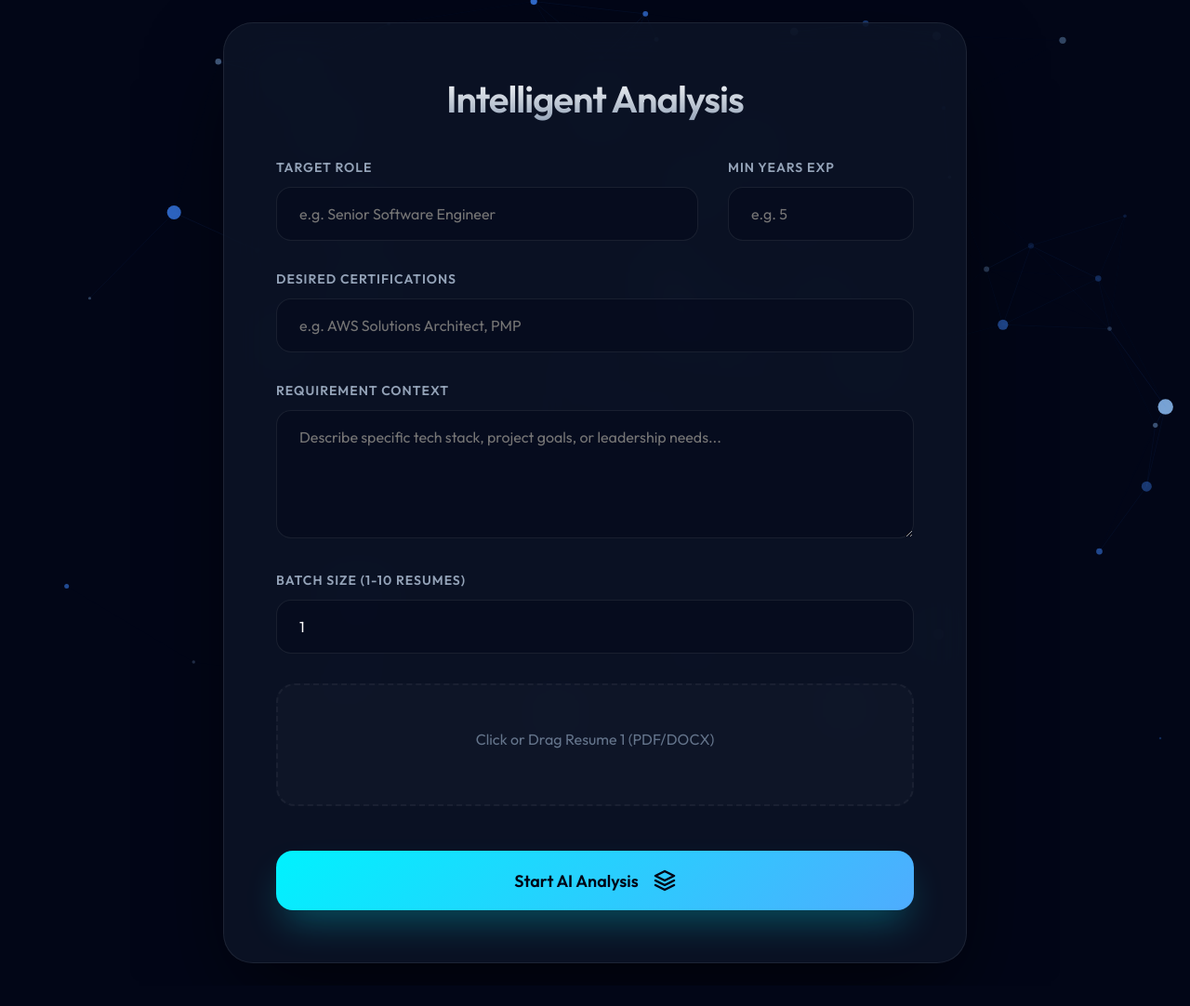
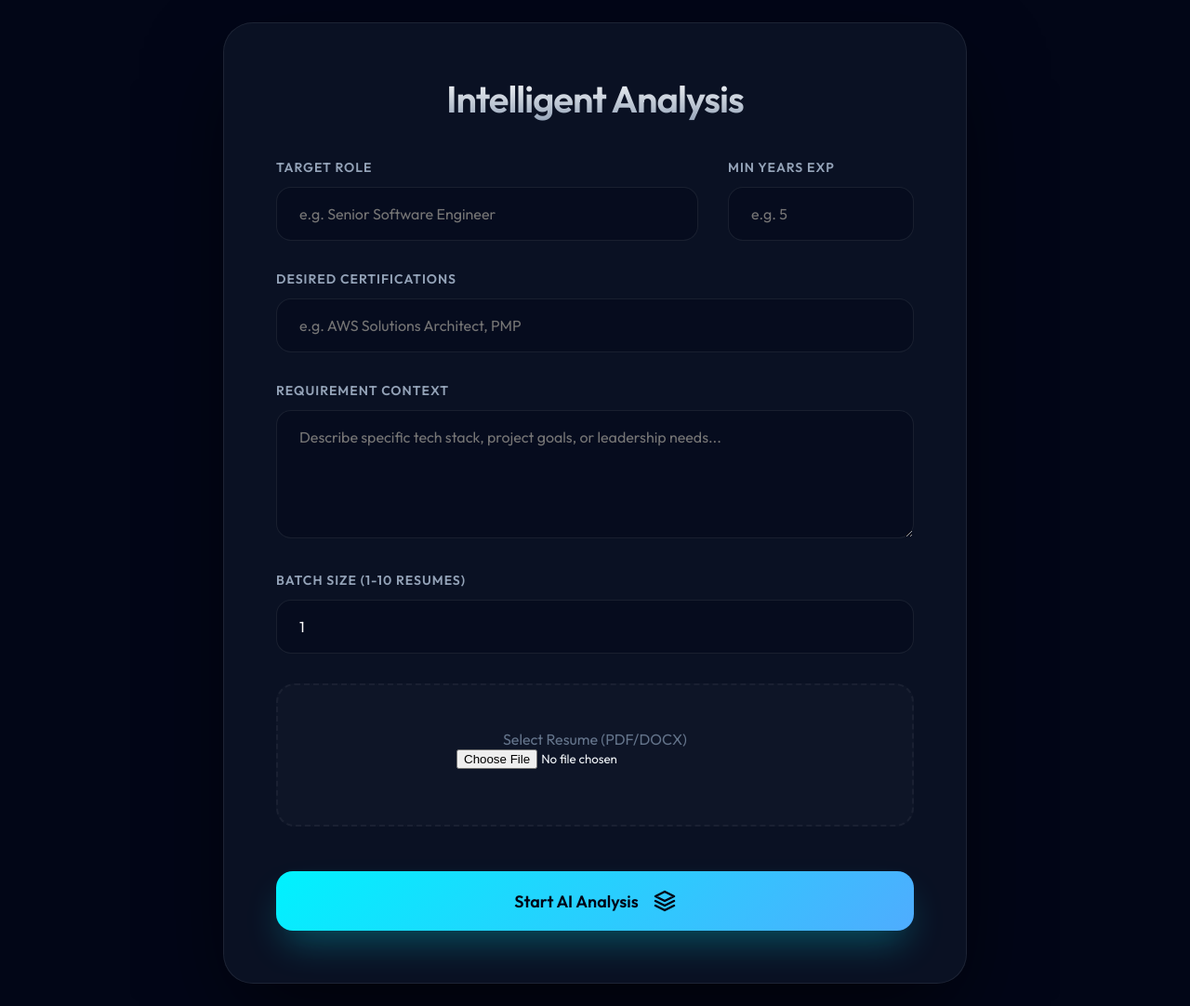
Before and after one commit to hackerdrop25-collab/automated-resume-analyser, a Flask app: page /upload in a window 1280 px wide. Shown: the whole page at 93% size. Before the commit the page ends 1036 px from the top, so only its background shows below. Run offline with Flask 3, Linux system fonts and the light colour scheme; data comes from the database, SQL or seed files in the repository.

Commit message:
feat: Add `upload.html` template for the resume analysis dashboard and remove the `package.json` file.

```diff
--- a/static/js/nexus.js
+++ /dev/null
@@ -1,176 +0,0 @@
-/**
- * Resume Analysis Pro Ultra-Premium Background Animation
- * "The Nexus Flow" - Dynamic Geometric Web & Ethereal Orbs
- */
-
-class NexusAnimation {
-    constructor() {
-        this.particleCanvas = document.createElement('canvas');
-        this.ctx = this.particleCanvas.getContext('2d');
-        this.particles = [];
-        this.mouse = { x: -100, y: -100, radius: 250 };
-        this.theme = 'dark';
-        this.hue = 220; // Base hue for blue
-        this.time = 0;
-
-        this.init();
-    }
-    init() {
-        this.particleCanvas.id = 'bg-animation-canvas';
-        this.particleCanvas.style.position = 'fixed';
-        this.particleCanvas.style.top = '0';
-        this.particleCanvas.style.left = '0';
-        this.particleCanvas.style.width = '100vw';
-        this.particleCanvas.style.height = '100vh';
-        this.particleCanvas.style.zIndex = '-1';
-        this.particleCanvas.style.pointerEvents = 'none';
-        this.particleCanvas.style.opacity = '1';
-        this.particleCanvas.style.background = 'transparent';
-        document.body.prepend(this.particleCanvas);
-
-        window.addEventListener('resize', () => this.resize());
-        window.addEventListener('mousemove', (e) => {
-            this.mouse.x = e.clientX;
-            this.mouse.y = e.clientY;
-        });
-
-        this.resize();
-        this.animate();
-
-        // Observe theme changes
-        const observer = new MutationObserver(() => this.updateTheme());
-        observer.observe(document.documentElement, { attributes: true, attributeFilter: ['data-theme'] });
-        this.updateTheme();
-    }
-
-    updateTheme() {
-        const newTheme = document.documentElement.getAttribute('data-theme') || 'dark';
-        if (this.theme !== newTheme) {
-            this.theme = newTheme;
-            // Transition effect: burst particles or just change colors
-            this.createParticles();
-        }
-    }
-
-    resize() {
-        this.width = this.particleCanvas.width = window.innerWidth;
-        this.height = this.particleCanvas.height = window.innerHeight;
-        this.createParticles();
-    }
-    getThemeColors() {
-        switch (this.theme) {
-            case 'dark':
-                return {
-                    primary: '60, 130, 246', // Blue 500
-                    secondary: '147, 197, 253', // Blue 300
-                    accent: '37, 99, 235', // Blue 600
-                    bg: '10, 15, 30'
-                };
-            case 'eye-protection':
-                return {
-                    primary: '217, 119, 6', // Amber 600
-                    secondary: '251, 191, 36', // Amber 400
-                    accent: '146, 64, 14', // Amber 800
-                    bg: '25, 20, 15'
-                };
-            default: // light
-                return {
-                    primary: '37, 99, 235', // Blue 600
-                    secondary: '96, 165, 250', // Blue 400
-                    accent: '29, 78, 216', // Blue 700
-                    bg: '255, 255, 255'
-                };
-        }
-    }
-
-    createParticles() {
-        this.particles = [];
-        const count = Math.min(80, Math.floor((this.width * this.height) / 15000));
-        const colors = this.getThemeColors();
-
-        for (let i = 0; i < count; i++) {
-            this.particles.push({
-                x: Math.random() * this.width,
-                y: Math.random() * this.height,
-                z: Math.random() * 3 + 1, // Reduced depth range for better visibility
-                vx: (Math.random() - 0.5) * 0.4,
-                vy: (Math.random() - 0.5) * 0.4,
-                size: Math.random() * 4 + 2, // Increased size
-                color: Math.random() > 0.5 ? colors.primary : colors.secondary,
-                pulse: Math.random() * Math.PI * 2,
-                pulseSpeed: 0.02 + Math.random() * 0.03
-            });
-        }
-    }
-
-    animate() {
-        this.ctx.clearRect(0, 0, this.width, this.height);
-        this.time += 0.01;
-        const colors = this.getThemeColors();
-
-        this.particles.forEach((p, i) => {
-            // Movement with depth-based speed
-            p.x += p.vx * (1 / p.z);
-            p.y += p.vy * (1 / p.z);
-
-            // Screen wrap
-            if (p.x < -50) p.x = this.width + 50;
-            if (p.x > this.width + 50) p.x = -50;
-            if (p.y < -50) p.y = this.height + 50;
-            if (p.y > this.height + 50) p.y = -50;
-
-            // Mouse repulsion/attraction logic
-            const dx = this.mouse.x - p.x;
-            const dy = this.mouse.y - p.y;
-            const dist = Math.sqrt(dx * dx + dy * dy);
-
-            let extraSize = 0;
-            if (dist < this.mouse.radius) {
-                const force = (1 - dist / this.mouse.radius);
-                p.x -= dx * force * 0.03;
-                p.y -= dy * force * 0.03;
-                extraSize = force * 8;
-            }
-
-            // Pulse effect
-            p.pulse += p.pulseSpeed;
-            const pulseFactor = Math.sin(p.pulse) * 0.4 + 0.6;
-            const opac = (0.4 + (1 / p.z) * 0.5) * pulseFactor; // Increased base opacity
-
-            // Draw particle (node)
-            this.ctx.beginPath();
-            this.ctx.arc(p.x, p.y, (p.size + extraSize) * (2 / p.z), 0, Math.PI * 2);
-            this.ctx.fillStyle = `rgba(${p.color}, ${opac})`;
-            this.ctx.fill();
-
-            // Connections
-            for (let j = i + 1; j < this.particles.length; j++) {
-                const p2 = this.particles[j];
-                const ldx = p.x - p2.x;
-                const ldy = p.y - p2.y;
-                const ldist = Math.sqrt(ldx * ldx + ldy * ldy);
-
-                if (ldist < 180) { // Increased distance for more lines
-                    const lineOpac = (1 - ldist / 180) * 0.3 * (1 / p.z); // Doubled line opacity
-                    this.ctx.beginPath();
-                    this.ctx.moveTo(p.x, p.y);
-                    this.ctx.lineTo(p2.x, p2.y);
-                    this.ctx.strokeStyle = `rgba(${colors.primary}, ${lineOpac})`;
-                    this.ctx.lineWidth = 0.8;
-                    this.ctx.stroke();
-                }
-            }
-        });
-
-        requestAnimationFrame(() => this.animate());
-    }
-}
-
-// Initialized when the script loads
-if (document.readyState === 'loading') {
-    document.addEventListener('DOMContentLoaded', () => {
-        window.nexusAnimation = new NexusAnimation();
-    });
-} else {
-    window.nexusAnimation = new NexusAnimation();
-}
--- a/templates/upload.html
+++ b/templates/upload.html
@@ -228,7 +228,7 @@
 </head>
 
 <body>
-    <script src="{{ url_for('static', filename='js/nexus.js') }}"></script>
+
 
     <div id="loading" class="loading-overlay">
         <div class="spinner"></div>
@@ -282,10 +282,9 @@
 
             <div id="file-inputs" style="margin-top: 1.5rem;">
                 <!-- Inputs generated here -->
-                <div class="drop-zone" onclick="document.getElementById('file-1').click()">
-                    <p style="color: #64748b; font-weight: 500;">Click or Drag Resume 1 (PDF/DOCX)</p>
-                    <input type="file" id="file-1" name="resume_1" accept=".pdf,.docx" style="display: none;" required
-                        onchange="updateLabel(1)">
+                <div class="drop-zone">
+                    <p style="color: #64748b; font-weight: 500;">Select Resume (PDF/DOCX)</p>
+                    <input type="file" id="file-1" name="resume_1" accept=".pdf,.docx" required>
                     <p id="label-1"
                         style="color: var(--primary); margin-top: 0.75rem; font-weight: 700; font-size: 0.875rem;">
                     </p>
@@ -302,52 +301,7 @@
         </form>
     </div>
 
-    <script>
-        function generateInputs() {
-            const num = document.getElementById('num_resumes').value;
-            const container = document.getElementById('file-inputs');
-            container.innerHTML = '';
-            for (let i = 1; i <= num; i++) {
-                const zone = document.createElement('div');
-                zone.className = 'drop-zone';
-                zone.onclick = () => document.getElementById(`file-${i}`).click();
-                zone.innerHTML = `
-                <p style="color: #94a3b8;">Click or Drag Resume ${i} (PDF/DOCX)</p>
-                <input type="file" id="file-${i}" name="resume_${i}" accept=".pdf,.docx" style="display: none;" required onchange="updateLabel(${i})">
-                <p id="label-${i}" style="color: var(--primary); margin-top: 0.5rem; font-weight: 600; font-size: 0.85rem;"></p>
-            `;
-                container.appendChild(zone);
-            }
-        }
 
-        function updateLabel(id) {
-            const input = document.getElementById(`file-${id}`);
-            const label = document.getElementById(`label-${id}`);
-            if (input.files && input.files[0]) {
-                label.innerText = "Selected: " + input.files[0].name;
-            }
-        }
-
-        document.getElementById('analysis-form').onsubmit = function () {
-            document.getElementById('loading').style.display = 'flex';
-
-            const messages = [
-                "Extracting text from resumes...",
-                "Analyzing technical skills...",
-                "Matching experience requirements...",
-                "Checking certification validity...",
-                "Formatting results for your dashboard...",
-                "Almost there! Finalizing AI insights..."
-            ];
-
-            let i = 0;
-            const textElement = document.querySelector('.progress-text');
-            setInterval(() => {
-                textElement.innerText = messages[i % messages.length];
-                i++;
-            }, 3000);
-        };
-    </script>
 </body>
 
 </html>
```
Also changed, not shown: package.json (deleted, +0 -20 lines).
